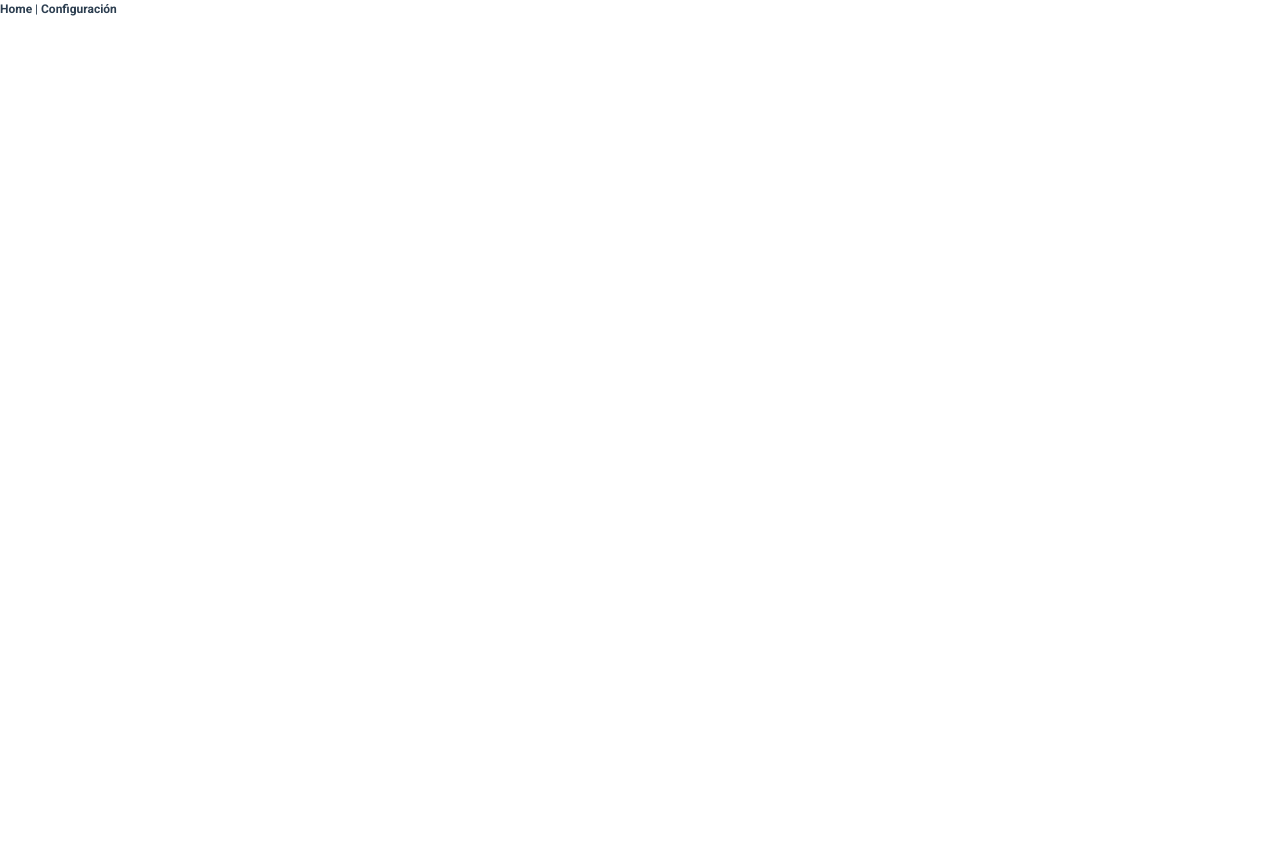
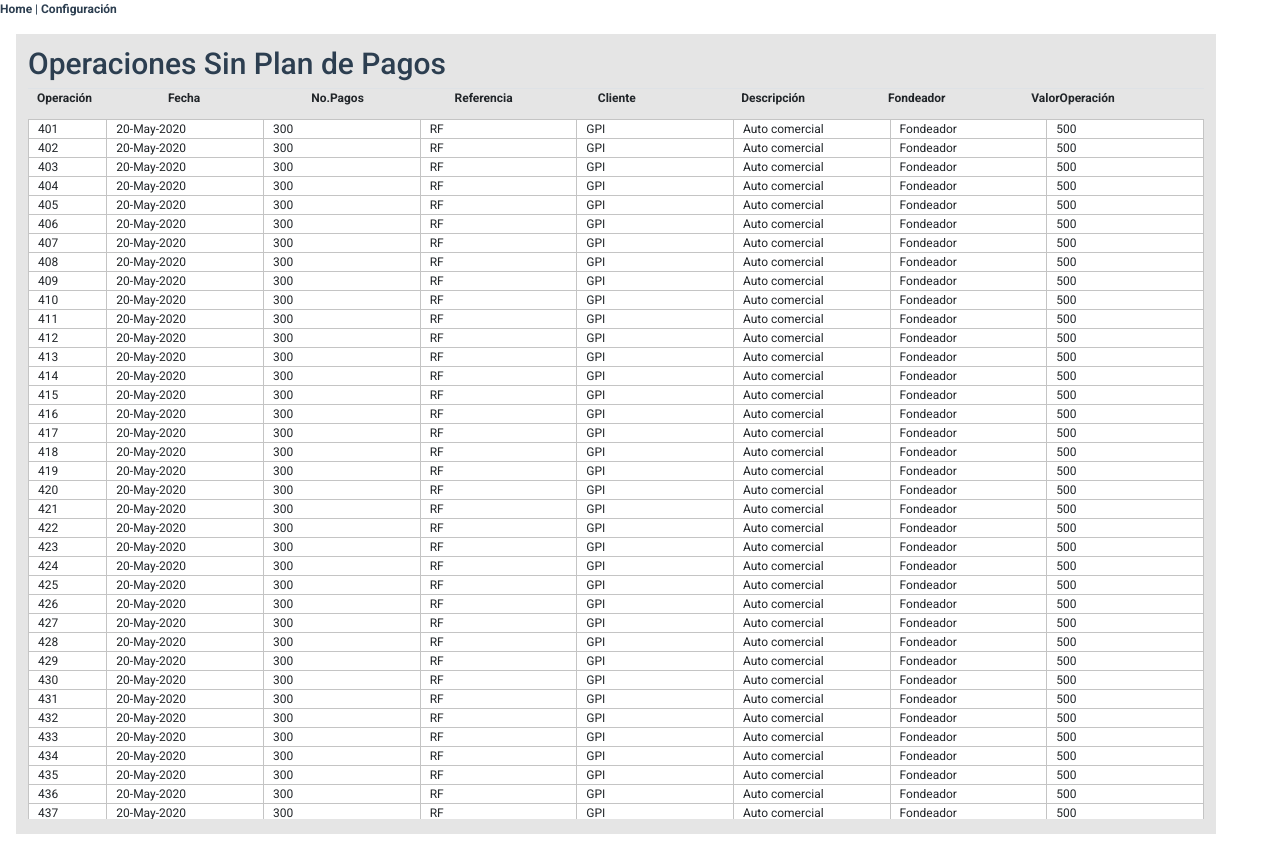
Before and after one commit to betolabrada/checktax-wdb, a Vue app in the folder client/: page /operacionessinplan in a window 1280 px wide. Before the commit the page ends 800 px from the top, so only its background shows below. Built offline with nearby package versions, Linux system fonts and the light colour scheme.

Commit message:
Operaciones sin Planes ventana lista
Signed-off-by: DanielLepeVega <danylepevega@gmail.com>

```diff
--- /dev/null
+++ b/client/src/components/OperacionesSinPlan.vue
@@ -0,0 +1,84 @@
+<template>
+  <div class="vd">
+    <h1>Operaciones Sin Plan de Pagos</h1>
+    <table class="just-header table">
+      <tbody>
+      <tr>
+        <th style="width: 40px">Operación</th>
+        <th style="width: 80px">Fecha</th>
+        <th style="width: 80px">No.Pagos</th>
+        <th style="width: 80px">Referencia</th>
+        <th style="width: 80px">Cliente</th>
+        <th style="width: 80px">Descripción</th>
+        <th style="width: 80px">Fondeador</th>
+        <th style="width: 80px">ValorOperación</th>
+      </tr>
+      </tbody>
+    </table>
+    <div class="table-wrapper">
+      <table class="table">
+        <tbody>
+        <tr v-for="i in 100" :key="i">
+          <td style="width: 40px">{{400 + i}}</td>
+          <td style="width: 80px">20-May-2020</td>
+          <td style="width: 80px">300</td>
+          <td style="width: 80px">RF</td>
+          <td style="width: 80px">GPI</td>
+          <td style="width: 80px">Auto comercial</td>
+          <td style="width: 80px">Fondeador</td>
+          <td style="width: 80px">500</td>
+        </tr>
+        </tbody>
+      </table>
+    </div>
+  </div>
+</template>
+
+<script>
+export default {
+  name: 'VDOperacionesSinPlan',
+  data: () => ({
+    fab: false
+  }),
+};
+</script>
+
+<style lang="scss" scoped>
+.vd {
+  width: 1200px;
+  height: 800px;
+  background: #e5e5e5;
+  margin: 16px;
+  padding: 1rem;
+}
+
+.table {
+  width: 100%;
+  border-spacing: 0;
+  border-collapse: collapse;
+
+  td, th {
+    padding: 0 .75rem;
+  }
+}
+
+.table-wrapper {
+  height: 700px;
+  overflow: auto;
+  direction: rtl;
+
+  table {
+    direction: ltr;
+  }
+
+  table, table td {
+    background: #ffffff;
+    border: 1px solid var(--gray-subnav);
+  }
+}
+
+th, td {
+  padding-top: 0;
+  padding-bottom: 0;
+}
+</style>
--- a/client/src/router/index.ts
+++ b/client/src/router/index.ts
@@ -49,6 +49,11 @@ const routes: Array<RouteConfig> = [
     path: "/financiamiento",
     name: "Financiamiento",
     component: () => import("../views/Financiamiento.vue"),
+  },
+  {
+    path: "/operacionessinplan",
+    name: "Operaciones Sin Plan",
+    component: () => import("../views/OperacionesSinPlanes.vue"),
   }
 ];
 
--- /dev/null
+++ b/client/src/views/OperacionesSinPlanes.vue
@@ -0,0 +1,17 @@
+<template>
+    <div class="Operaciones Sin Plan">
+        <operaciones-sin-plan></operaciones-sin-plan>
+    </div>
+</template>
+
+<script lang="ts">
+import { Component, Vue } from 'vue-property-decorator';
+import OperacionesSinPlan from '@/components/OperacionesSinPlan.vue'; // @ is an alias to /src
+
+@Component({
+  components: {
+    OperacionesSinPlan,
+  },
+})
+export default class OperacionesSinPlanes extends Vue {}
+</script>
```
